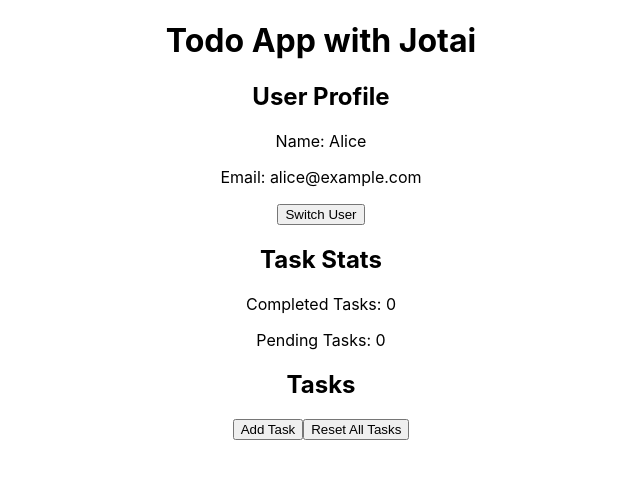
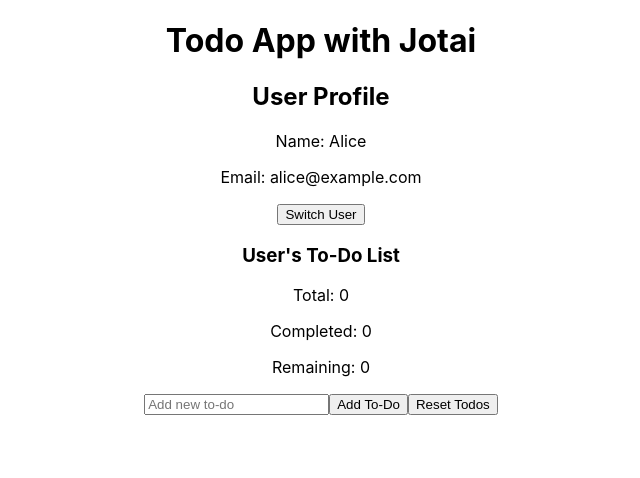
Before and after one commit to ddouglasz/Jotai, a React (Create React App) app: page / in a window 1280 px wide. Shown: the top 478 px of the page, without its empty margins (319-959 px from the left). Built offline with nearby package versions, Linux system fonts and the light colour scheme.

Commit message:
add user profile toggl

```diff
--- a/src/App.tsx
+++ b/src/App.tsx
@@ -1,9 +1,9 @@
 import React, { Suspense } from "react";
 import "./App.css";
 import { Provider } from "jotai";
-import TaskList from "./components/TaskList";
+// import TaskList from "./components/TaskList";
 import UserProfile from "./components/UserProfile";
-import TaskStats from "./components/TaskStats";
+import UserTodos from "./components/UserTodos";
 
 function App() {
   return (
@@ -13,8 +13,8 @@
         <Suspense fallback={<div>Loading user profile...</div>}>
         <UserProfile />
       </Suspense>
-        <TaskStats />
-        <TaskList />
+        {/* <TaskList /> */}
+        <UserTodos />
       </div>
     </Provider>
   );
--- a/src/atoms.ts
+++ b/src/atoms.ts
@@ -1,7 +1,9 @@
+import {ReactNode} from "react";
 import { atom } from "jotai";
 import { atomWithStorage } from "jotai/utils";
 
 export type Task = {
+  text: ReactNode;
   id: number;
   description: string;
   completed: boolean;
@@ -38,26 +40,58 @@
   return taskAtoms.get(id);
 };
 
-
 // Derived Atom for filtered tasks
 export const completedTasksAtom = atom((get) =>
   get(taskListAtom).filter((task) => task.completed)
 );
 
-// Async atom to fetch user profile based on userId
+// Mock user data
+const mockUserData: TMockData = {
+  1: { name: "Alice", email: "alice@example.com" },
+  2: { name: "Bob", email: "bob@example.com" },
+};
+
+// User profile atom
 export const userProfileAtom = atom(async (get) => {
-  const userId = get(userIdAtom); // Ensure it reacts to userId changes
-  const mockData: TMockData = {
-    1: { name: "Alice", email: "alice@example.com" },
-    2: { name: "Bob", email: "bob@example.com" },
-  };
+  const userId = get(userIdAtom);
+  return mockUserData[userId];
+});
 
-  // Simulate async loading
-  await new Promise((resolve) => setTimeout(resolve, 500)); // Delay to simulate async fetching
-  const user = mockData[userId];
-  if (!user) throw new Error("User not found");
+// Todos storage
+// const allTodosAtom = atom<Record<number, Task[]>>({ 1: [], 2: [] });
+const allTodosAtom = atomWithStorage<Record<number, Task[]>>('allTodos', { 1: [], 2: [] });
 
-  return user;
+// User-specific todos atom
+export const userTodosAtom = atom(
+  (get) => {
+    const userId = get(userIdAtom);
+    const allTodos = get(allTodosAtom);
+    return allTodos[userId] || [];
+  },
+  (get, set, update) => {
+    const userId = get(userIdAtom);
+    const allTodos = get(allTodosAtom);
+    const userTodos = allTodos[userId] || [];
+    const updatedTodos = typeof update === "function" ? update(userTodos) : update;
+
+    set(allTodosAtom, {
+      ...allTodos,
+      [userId]: updatedTodos,
+    });
+  }
+);
+
+export const resetTodosAtom = atom(null, (get, set) => {
+  set(userTodosAtom, []);
+});
+
+// User-specific todo stats
+export const todoStatsAtom = atom((get) => {
+  const todos = get(userTodosAtom);
+  const completed = todos.filter((todo) => todo.completed).length;
+  const total = todos.length;
+  const remaining = total - completed;
+  return { total, completed, remaining };
 });
 
 // Task count derived atom
--- a/src/components/TaskList.tsx
+++ b/src/components/TaskList.tsx
@@ -1,6 +1,7 @@
 import React from "react";
 import { useAtom } from "jotai";
 import { type Task, taskListAtom, resetTasksAtom  } from "../atoms";
+import TaskStats from "./TaskStats";
 
 const TaskList = () => {
   const [, resetTasks] = useAtom(resetTasksAtom);
@@ -19,6 +20,7 @@
       ...oldTasks,
       {
         id: oldTasks.length + 1,
+        text: `New Task ${oldTasks.length + 1}`,
         description: `New Task ${oldTasks.length + 1}`,
         completed: false,
       },
@@ -28,6 +30,7 @@
   return (
     <div>
       <h2>Tasks</h2>
+      <TaskStats />
       <button onClick={addTask}>Add Task</button>
       <button onClick={resetTasks}>Reset All Tasks</button>
       <ul style={{listStyle: "none"}}>
--- /dev/null
+++ b/src/components/UserTodos.tsx
@@ -0,0 +1,61 @@
+import React, { useState } from "react";
+import { useAtom } from "jotai";
+import { userTodosAtom, todoStatsAtom, resetTodosAtom } from "../atoms";
+
+const UserTodos = () => {
+  const [todos, setTodos] = useAtom(userTodosAtom);
+  const [stats] = useAtom(todoStatsAtom);
+  const [, resetTodos] = useAtom(resetTodosAtom);
+  const [newTodo, setNewTodo] = useState("");
+
+  const addTodo = () => {
+    if (newTodo.trim()) {
+      setTodos([...todos, { text: newTodo, completed: false }]);
+      setNewTodo("");
+    }
+  };
+
+  const toggleTodo = (index: number) => {
+    setTodos((prevTodos: any[]) =>
+      prevTodos.map((todo, i) =>
+        i === index ? { ...todo, completed: !todo.completed } : todo
+      )
+    );
+  };
+
+  return (
+    <div>
+      <h3>User's To-Do List</h3>
+      <div>
+        <p>Total: {stats.total}</p>
+        <p>Completed: {stats.completed}</p>
+        <p>Remaining: {stats.remaining}</p>
+      </div>
+      <input
+        type="text"
+        value={newTodo}
+        onChange={(e) => setNewTodo(e.target.value)}
+        placeholder="Add new to-do"
+      />
+      <button onClick={addTodo}>Add To-Do</button>
+      <button onClick={resetTodos}>Reset Todos</button>
+      <ul style={{ listStyle: "none" }}>
+        {todos.map((todo, index) => (
+          <li
+            key={index}
+            style={{ textDecoration: todo.completed ? "line-through" : "none" }}
+          >
+            <input
+              type="checkbox"
+              checked={todo.completed}
+              onChange={() => toggleTodo(index)}
+            />
+            <span onClick={() => toggleTodo(index)}>{todo.text}</span>
+          </li>
+        ))}
+      </ul>
+    </div>
+  );
+};
+
+export default UserTodos;
```
